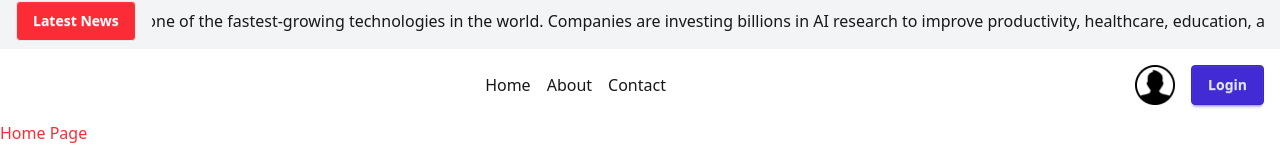
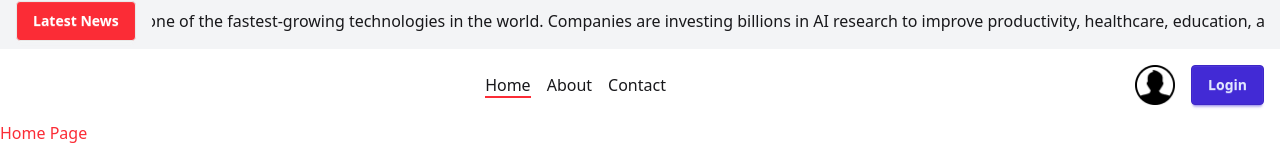
Before and after one commit to probillal/dragon-news-nextjs, a Next.js app: page / in a window 1280 px wide. Shown: the part 202-366 px from the top of the page. Built offline with nearby package versions, Linux system fonts and the light colour scheme.

Commit message:
use navlink Hook isActive class added

```diff
--- /dev/null
+++ b/src/components/shared/NavLink.jsx
@@ -0,0 +1,16 @@
+"use client";
+import Link from "next/link";
+import { usePathname } from "next/navigation";
+
+const NavLink = ({ href, children }) => {
+  const pathname = usePathname();
+  console.log("Current pathname:", pathname); // Debugging line
+  const isActive = pathname === href;
+  return (
+    <Link href={href} className={isActive ? "border-b-2 border-red-500" : ""}>
+      {children}
+    </Link>
+  );
+};
+
+export default NavLink;
--- a/src/components/shared/Navbar.jsx
+++ b/src/components/shared/Navbar.jsx
@@ -1,6 +1,7 @@
 import Image from "next/image";
 import Link from "next/link";
 import userAvatar from "@/assets/user.png";
+import NavLink from "./NavLink";
 
 const Navbar = () => {
   return (
@@ -8,13 +9,13 @@ const Navbar = () => {
       <div></div>
       <ul className="flex space-x-4">
         <li>
-          <Link href="/">Home</Link>
+          <NavLink href={"/"}>Home</NavLink>
         </li>
         <li>
-          <Link href="/about">About</Link>
+          <NavLink href={"/about"}>About</NavLink>
         </li>
         <li>
-          <Link href="/contact">Contact</Link>
+          <NavLink href={"/contact"}>Contact</NavLink>
         </li>
       </ul>
       <div className="flex items-center space-x-4">
```
